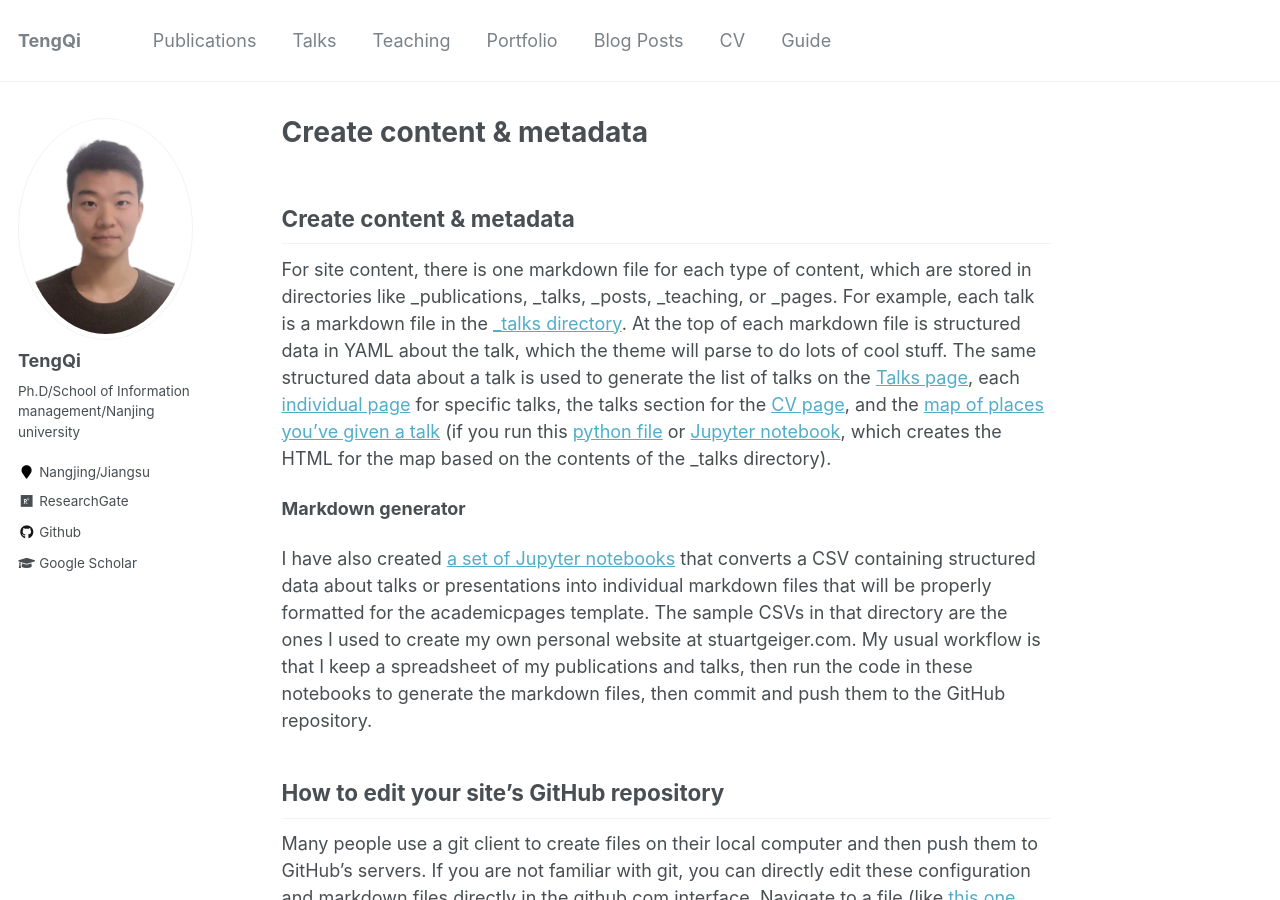
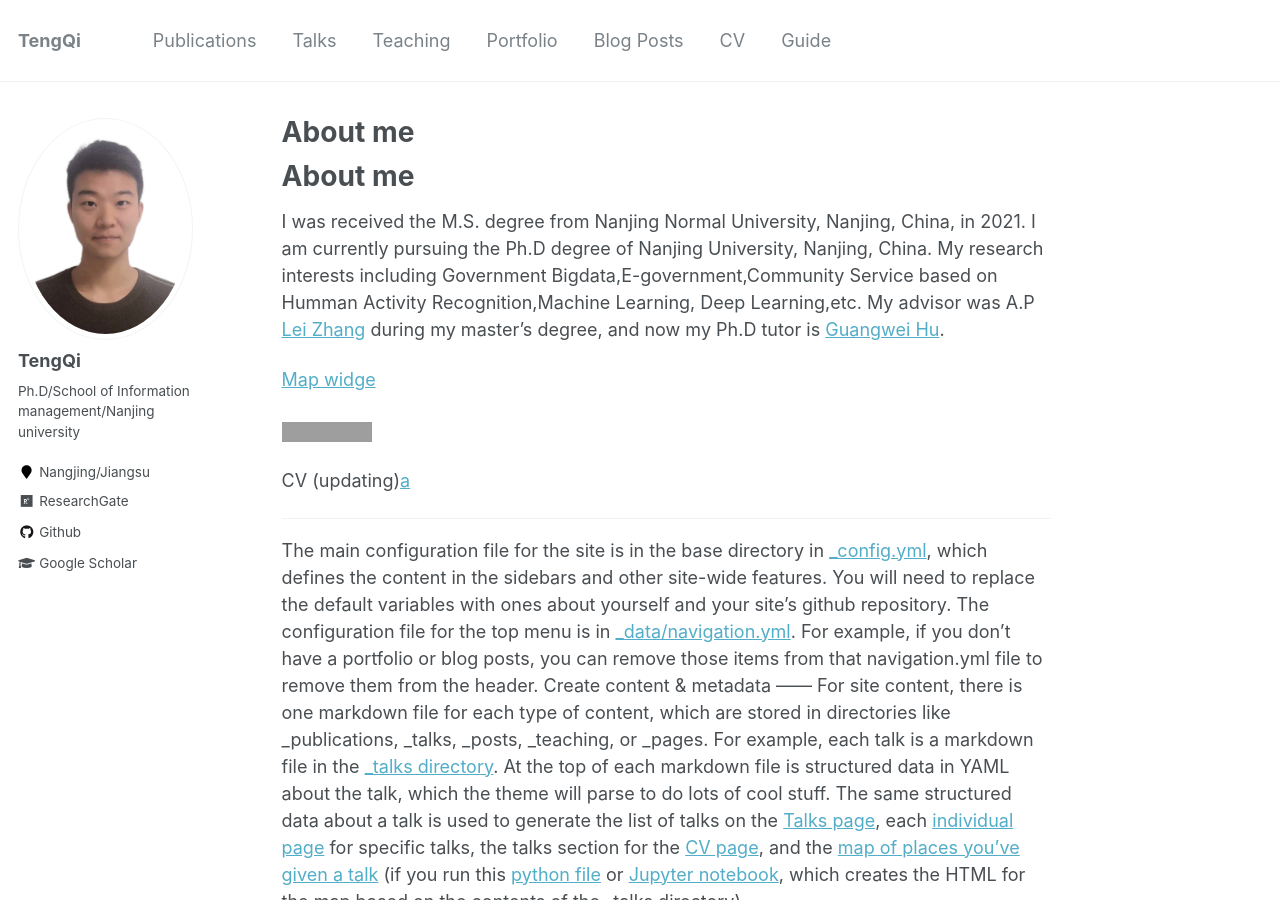
Before and after one commit to tengqi159/tengqi.github.io, a Jekyll site: the page built from _pages/about.md, in a window 1280 px wide and 900 px high. Built offline with Jekyll 4.4.1, drawn with Linux system fonts in a browser that asks for light colours; our own code applies the rules of GitHub Pages for plain Markdown files; grey boxes are pictures that could not be loaded.

Commit message:
Update about.md

```diff
--- a/_pages/about.md
+++ b/_pages/about.md
@@ -1,5 +1,21 @@
+
+About me
+========
+I was received the M.S. degree from Nanjing Normal University, Nanjing, China, in 2021. I am currently pursuing the Ph.D degree of Nanjing University, Nanjing, China.
+My research interests including Government Bigdata,E-government,Community Service based on Humman Activity Recognition,Machine Learning, Deep Learning,etc. My advisor was A.P [Lei Zhang](http://d.njnu.edu.cn/person/3288.html) during my master's degree, and now my Ph.D tutor is [Guangwei Hu](https://im.nju.edu.cn/hgw/list.htm).
+
+[Map widge](https://clustrmaps.com/site/1bkl9)
+
+<a href="https://clustrmaps.com/site/1bkl9">
+    <img src="http://www.clustrmaps.com/map_v2.png?d=Low9E1eDuwQC9_4r3QNfSbfjL1XZUwXz09oQFvUEK2s&cl=ffffff">
+</a>
+
+CV (updating)[a](/files/paper1.pdf)
 
 
+
+------
+The main configuration file for the site is in the base directory in [_config.yml](https://github.com/academicpages/academicpages.github.io/blob/master/_config.yml), which defines the content in the sidebars and other site-wide features. You will need to replace the default variables with ones about yourself and your site's github repository. The configuration file for the top menu is in [_data/navigation.yml](https://github.com/academicpages/academicpages.github.io/blob/master/_data/navigation.yml). For example, if you don't have a portfolio or blog posts, you can remove those items from that navigation.yml file to remove them from the header.
 Create content & metadata
 ------
 For site content, there is one markdown file for each type of content, which are stored in directories like _publications, _talks, _posts, _teaching, or _pages. For example, each talk is a markdown file in the [_talks directory](https://github.com/academicpages/academicpages.github.io/tree/master/_talks). At the top of each markdown file is structured data in YAML about the talk, which the theme will parse to do lots of cool stuff. The same structured data about a talk is used to generate the list of talks on the [Talks page](https://academicpages.github.io/talks), each [individual page](https://academicpages.github.io/talks/2012-03-01-talk-1) for specific talks, the talks section for the [CV page](https://academicpages.github.io/cv), and the [map of places you've given a talk](https://academicpages.github.io/talkmap.html) (if you run this [python file](https://github.com/academicpages/academicpages.github.io/blob/master/talkmap.py) or [Jupyter notebook](https://github.com/academicpages/academicpages.github.io/blob/master/talkmap.ipynb), which creates the HTML for the map based on the contents of the _talks directory).
```
